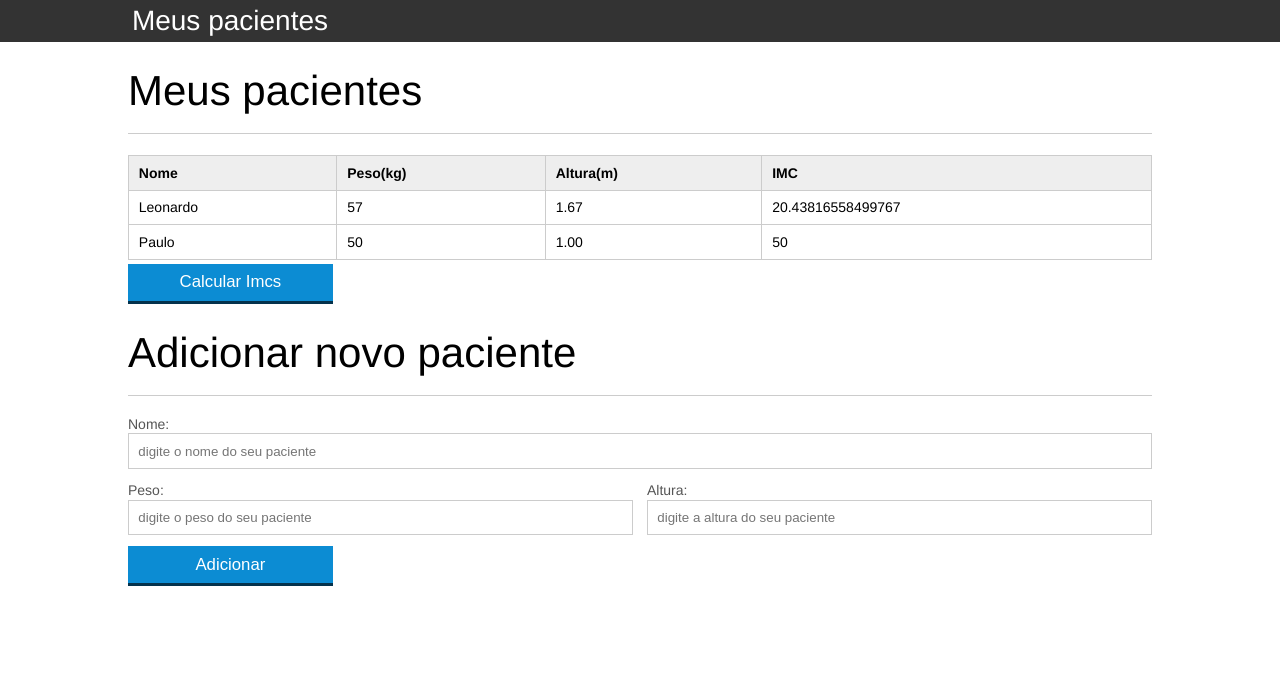
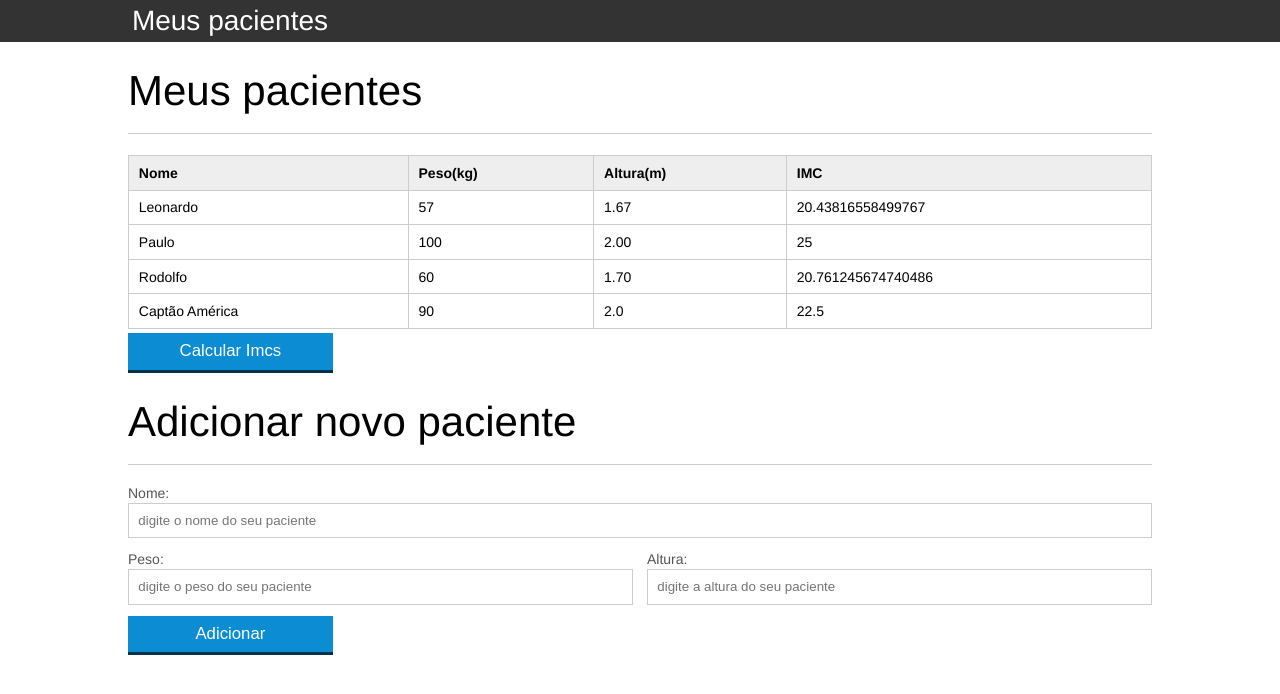
Before and after one commit to rodolfopinto/Javascript, a plain HTML site: page projeto/index.html in a window 1280 px wide. Drawn offline with Linux system fonts and the light colour scheme.

Commit message:
Aula 4 JS Loop

```diff
--- a/projeto/calculaimc.js
+++ b/projeto/calculaimc.js
@@ -1,19 +1,53 @@
 // peso / altura * altura
+
+/*var tdPeso = document.getElementById("peso-2");
+var tdAltura = document.getElementById("altura-2");
+
+
+var peso2 = tdPeso.textContent;
+var altura2= tdAltura.textContent;
+
+var paciente2 = {"peso":peso2, "altura":altura2 };
 
 var tdPeso = document.getElementById("peso-1");
 var tdAltura = document.getElementById("altura-1");
 
 
-var peso = tdPeso.textContent;
-var altura= tdAltura.textContent;
+var peso1 = tdPeso.textContent;
+var altura1= tdAltura.textContent;
 
-var paciente = {"peso":peso, "altura":altura };
+var paciente1= {"peso":peso1, "altura":altura1 };
 
-if(altura != 0){
-var imc = paciente.peso / (paciente.altura*paciente.altura);
+var pacientes = [paciente1 ,paciente2];*/
 
-	var tdimc=document.getElementById("imc-1");
-	tdimc.textContent = imc;
+
+var trsPacientes = document.getElementsByClassName("paciente");
+
+
+
+var posicaoAtual = 0;
+
+while (posicaoAtual <= trsPacientes.length - 1){
+
+	var pacienteTr = trsPacientes[posicaoAtual];
+
+    var tdNome = pacienteTr.getElementsByClassName("info-nome")[0];
+    var tdPeso = pacienteTr.getElementsByClassName("info-peso")[0];
+    var tdAltura = pacienteTr.getElementsByClassName("info-altura")[0];
+
+    var tdImc = pacienteTr.getElementsByClassName("info-imc")[0];
+
+
+    var paciente = {nome: tdNome.textContent, peso: tdPeso.textContent , altura: tdAltura.textContent};
+
+if(paciente.altura != 0){
+
+    var imc = paciente.peso / (paciente.altura*paciente.altura);
+
+	trsPacientes
+    tdImc.textContent = imc;
+
+   tdImc.textContent = imc;
 
 console.log(imc);
 
@@ -24,26 +58,5 @@ else{
 
 }
 
-var tdPeso = document.getElementById("peso-2");
-var tdAltura = document.getElementById("altura-2");
-
-
-var peso = tdPeso.textContent;
-var altura= tdAltura.textContent;
-
-var paciente = {"peso":peso, "altura":altura };
-
-if(altura != 0){
-var imc = paciente.peso / (paciente.altura*paciente.altura);
-
-	var tdimc=document.getElementById("imc-2");
-	tdimc.textContent = imc;
-
-console.log(imc);
-
+posicaoAtual++;
 }
-else{
-
-	console.log("Altura é igual a 0");
-
-}
--- a/projeto/index.html
+++ b/projeto/index.html
@@ -24,15 +24,27 @@
 					</tr>
 					<tr class="paciente">
 						<td class="info-nome">Leonardo</td>
-						<td class="info-peso" id="peso-1">57</td>
-						<td class="info-altura" id="altura-1">1.67</td>
-						<td class="info-imc" id="imc-1"></td>
+						<td class="info-peso" >57</td>
+						<td class="info-altura" >1.67</td>
+						<td class="info-imc"></td>
 					</tr>
 					<tr class="paciente">
 						<td class="info-nome">Paulo</td>
-						<td class="info-peso" id="peso-2">50</td>
-						<td class="info-altura" id="altura-2">1.00</td>
-						<td class="info-imc" id="imc-2"></td>
+						<td class="info-peso" >100</td>
+						<td class="info-altura" >2.00</td>
+						<td class="info-imc"></td>
+					</tr>
+					<tr class="paciente">
+						<td class="info-nome">Rodolfo</td>
+						<td class="info-peso" >60</td>
+						<td class="info-altura" >1.70</td>
+						<td class="info-imc"></td>
+					</tr>
+					<tr class="paciente">
+						<td class="info-nome">Captão América</td>
+						<td class="info-peso" >90</td>
+						<td class="info-altura" >2.0</td>
+						<td class="info-imc"></td>
 					</tr>
 				</table>
 				<button id="calcula-imcs" class="botao ">Calcular Imcs</button>
```
Also changed, not shown: 2 other files.
